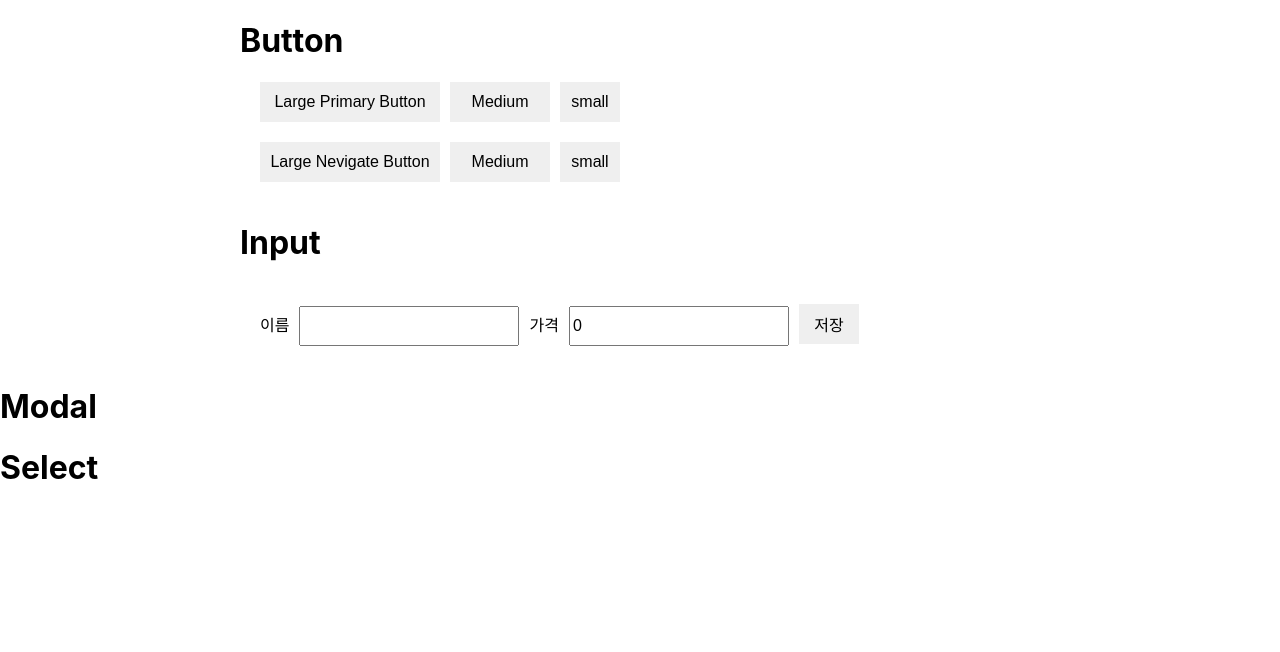
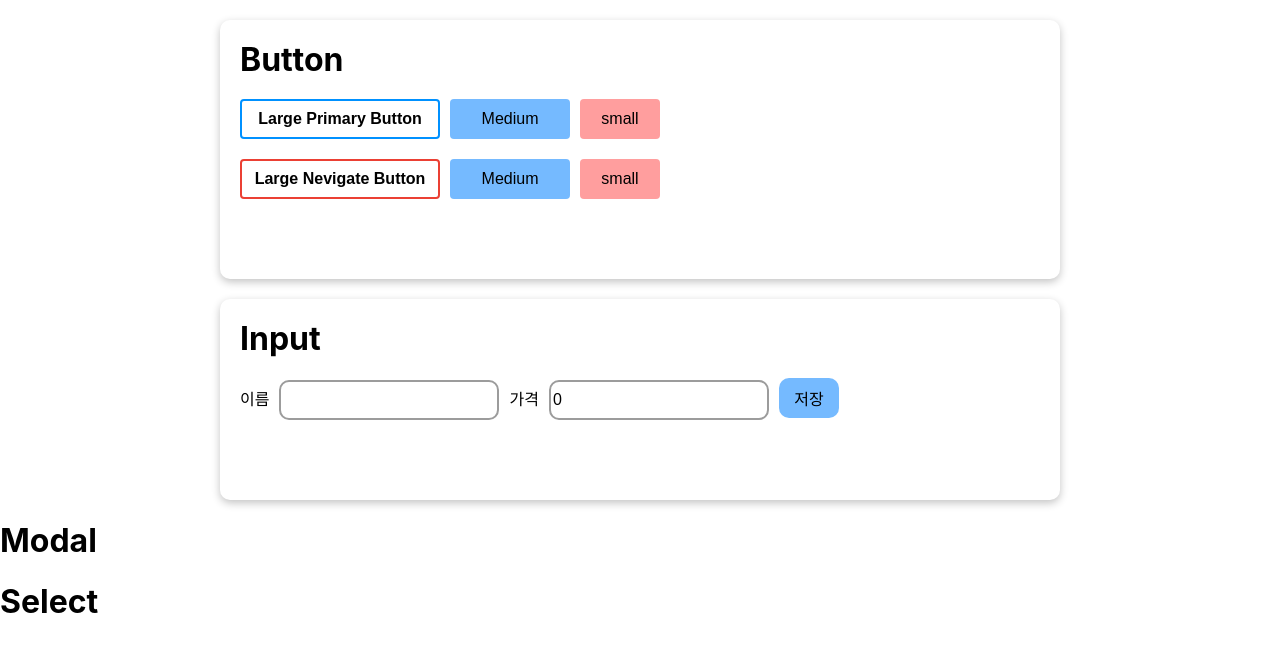
Before and after one commit to leolego03/react-practice, a React (Create React App) app: page / in a window 1280 px wide. Shown: the top 652 px of the page. Built offline with nearby package versions, Linux system fonts and the light colour scheme.

Commit message:
Design: 버튼 디자인 수정, 효과 구현

```diff
--- a/src/components/Button.jsx
+++ b/src/components/Button.jsx
@@ -2,28 +2,66 @@ import styled from "styled-components";
 
 const ButtonComponent = styled.div`
   width: 800px;
-  margin: 0 auto;
+  margin: 20px auto;
+  padding: 20px 20px 80px;
+  box-shadow: rgba(0, 0, 0, 0.24) 0px 3px 8px;
+  border-radius: 10px;
+`
+
+const Title = styled.h1`
+  margin: 0;
 `
 
 const ButtonContainer = styled.div`
-  padding: 0 20px 20px 20px;
+  margin-top: 20px;
+`
+
+const LargeButton = styled.button`
+  margin-right: 10px;
+  width: 200px;
+  height: 40px;
+  font-size: 16px;
+  font-weight: bold;
+  border: none;
+  border-radius: 4px;
+  border: 2px solid ${(props) => props.$bordercolor};
+  background-color: transparent;
+  cursor: pointer;
+
+  &:active {
+    color: ${(props) => props.$bordercolor};
+  }
 `
 
 const StyledButton = styled.button`
   margin-right: 10px;
-  width: 180px;
+  width: 200px;
   height: 40px;
   font-size: 16px;
   border: none;
+  border-radius: 4px;
+  cursor: pointer;
 
   &:nth-of-type(2) {
-    width: 100px;
+    background-color: #75baff;
+    width: 120px;
+  }
+
+  &:nth-of-type(2):active {
+    background-color: #509be6;
   }
 
   &:nth-of-type(3) {
-    width: 60px;
+    background-color: #ff9e9e;
+    width: 80px;
+  }
+
+  &:nth-of-type(3):active {
+    background-color: #ed7979;
   }
 `
+
+const colorList = ["#0091ff", "#eb4034"];
 
 const Button = () => {
   const onClickPrimaryButton = () => {
@@ -38,30 +76,26 @@ const Button = () => {
     <>
       <ButtonComponent>
         <div>
-          <h1>Button</h1>
+          <Title>Button</Title>
         </div>
 
-        <ButtonContainer>
-          <StyledButton
-            onClick={onClickPrimaryButton}
-          >
-            Large Primary Button
-          </StyledButton>
+        {colorList.map((color) => (
+          <ButtonContainer key={color}>
+            <LargeButton
+              $bordercolor={color}
+              onClick={color === "#0091ff" ? onClickPrimaryButton : onClickNevigateButton}
+            >
+              {color === "#0091ff" ? "Large Primary Button" : "Large Nevigate Button"}
+            </LargeButton>
 
-          <StyledButton>Medium</StyledButton>
-          <StyledButton>small</StyledButton>
-        </ButtonContainer>
-
-        <ButtonContainer>
-          <StyledButton
-            onClick={onClickNevigateButton}
-          >
-            Large Nevigate Button
-          </StyledButton>
-
-          <StyledButton>Medium</StyledButton>
-          <StyledButton>small</StyledButton>
-        </ButtonContainer>
+            <StyledButton>
+              Medium
+            </StyledButton>
+            <StyledButton>
+              small
+            </StyledButton>
+          </ButtonContainer>
+        ))}
       </ButtonComponent>
     </>
   )
--- a/src/components/Input.jsx
+++ b/src/components/Input.jsx
@@ -3,11 +3,18 @@ import styled from "styled-components";
 
 const InputComponent = styled.div`
   width: 800px;
-  margin: 0 auto;
+  margin: 20px auto;
+  padding: 20px 20px 80px;
+  box-shadow: rgba(0, 0, 0, 0.24) 0px 3px 8px;
+  border-radius: 10px;
+`
+
+const Title = styled.h1`
+  margin: 0;
 `
 
 const FormContainer = styled.div`
-  padding: 20px;
+  margin-top: 20px;
 `
 
 const StyledInput = styled.input`
@@ -16,6 +23,8 @@ const StyledInput = styled.input`
   font-size: 16px;
   margin: 0 10px;
   box-sizing: border-box;
+  border-radius: 10px;
+  border: 2px solid #9c9c9c;
 `
 
 const SubmitButton = styled.button`
@@ -23,6 +32,13 @@ const SubmitButton = styled.button`
   height: 40px;
   font-size: 16px;
   border: none;
+  border-radius: 10px;
+  background-color: #75baff;
+  cursor: pointer;
+
+  &:active {
+    background-color: #509be6;
+  }
 `
 
 const Input = () => {
@@ -58,7 +74,7 @@ const Input = () => {
     <>
       <InputComponent>
         <div>
-          <h1>Input</h1>
+          <Title>Input</Title>
         </div>
 
         <FormContainer>
```
